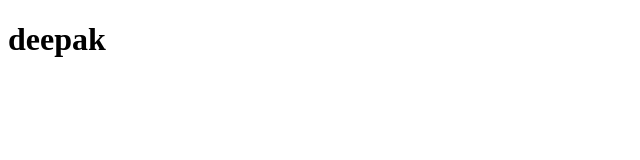
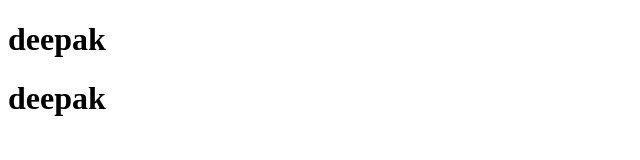
Before and after one commit to 123GAURAVTHADANI/8AugOffline, a plain HTML site: page deepak.html in a window 1280 px wide. Shown: the whole page, without its empty margins (0-640 px from the left). Drawn offline with Linux system fonts and the light colour scheme.

Commit message:
Update deepak.html

```diff
--- a/deepak.html
+++ b/deepak.html
@@ -7,5 +7,6 @@
 </head>
 <body>
     <h1>deepak</h1>
+    <h1>deepak</h1>
 </body>
 </html>
```
